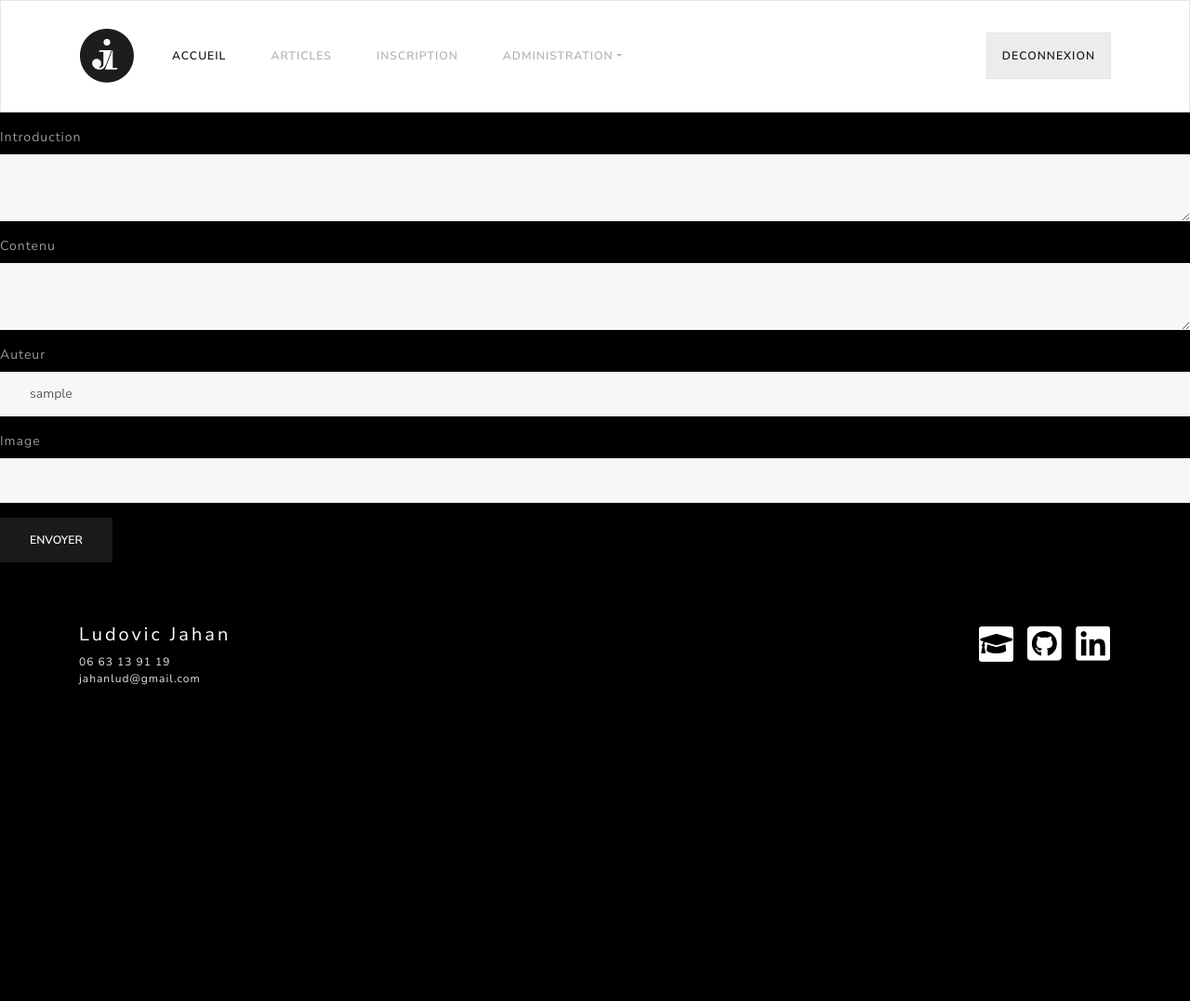
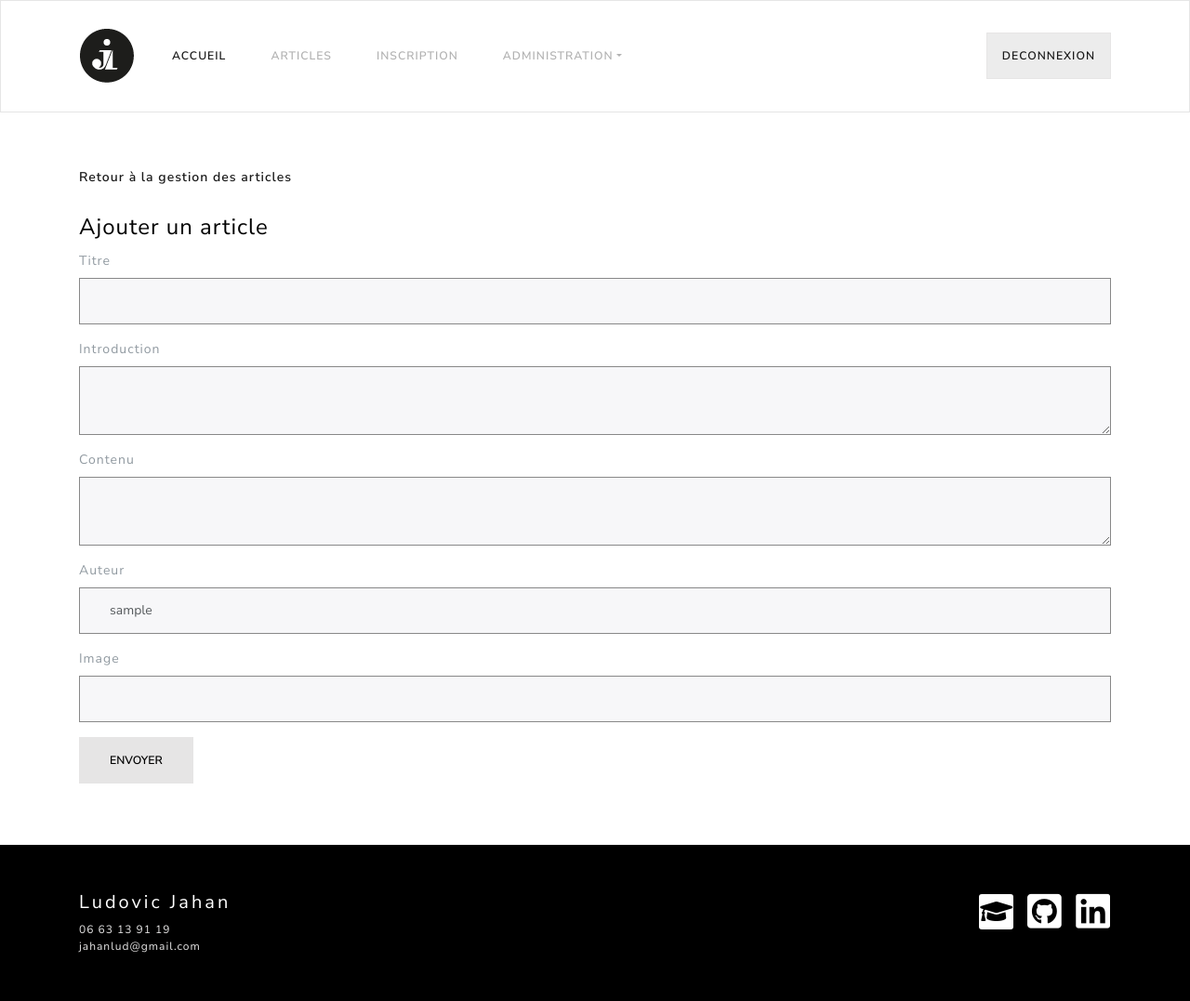
Before and after one commit to ludovicjj/blog, a PHP site: template master/view/backend/posts/add.php in a window 1280 px wide. Shown: the whole page at 93% size. Before the commit the page ends 737 px from the top, so only its background shows below. Run offline with PHP 8.4, Linux system fonts and the light colour scheme; the template is opened without the code that fills it, so the values that code supplies are empty; the visitor is signed in with stand-in values (Sample User, id 1); some libraries are stand-ins or nearby versions.

Commit message:
update html add post page (admin)

```diff
--- a/master/view/backend/posts/add.php
+++ b/master/view/backend/posts/add.php
@@ -1,26 +1,31 @@
+<div class="container-fuild conteneur">
+    <div class="container admin">
+        <a href="index.php?p=admin.posts.index" class="back-admin-index">Retour à la gestion des articles</a>
+
         <form method="post" class="form-group">
             <legend>Ajouter un article</legend>
             <div class="form-group">
                 <label for="title">Titre</label>
-		<input id="title" name="title" class="form-control"/>
+                <input id="title" name="title" class="form-control champs"/>
             </div>
             <div class="form-group">
                 <label for="intro">Introduction</label>
-		<textarea id="intro" name="intro" class="form-control"></textarea>
+                <textarea id="intro" name="intro" class="form-control champs"></textarea>
             </div>
             <div class="form-group">
                 <label for="content">Contenu</label>
-		<textarea id="content" name="content" class="form-control"></textarea>
+                <textarea id="content" name="content" class="form-control champs"></textarea>
             </div>
             <div class="form-group">
                 <label for="author">Auteur</label>
-		<input id="author" name="author" class="form-control" value="<?= $_SESSION['username'];?>"/>
+                <input id="author" name="author" class="form-control champs" value="<?= $_SESSION['username'];?>"/>
             </div>
             <div class="form-group">
                 <label for="image">Image</label>
-		<input id="image" name="image" class="form-control"/>
+                <input id="image" name="image" class="form-control champs"/>
             </div>
-	<button type="submit"class="btn btn-primary">Envoyer</button>
+
+            <button type="submit"class="btn btn-custom">Envoyer</button>
         </form>
 
         <?php
@@ -28,3 +33,5 @@
             echo '<div class="alert alert-danger">'.$message.'</div>';
         }
         ?>
+    </div>
+</div>
```
Lines whose indentation alone changed are shown as unchanged.
